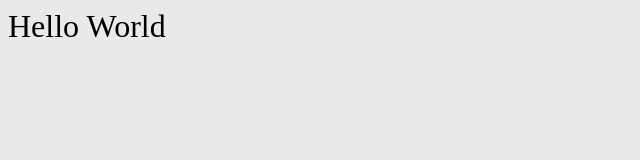
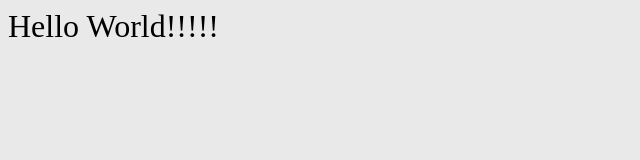
Before and after one commit to gilbertwat/hello, a plain HTML site: page index.html in a window 1280 px wide. Shown: the full height of the page, 0-640 px from the left. Drawn offline with Linux system fonts and the light colour scheme.

Commit message:
Added exclamation marks

```diff
--- a/index.html
+++ b/index.html
@@ -7,4 +7,4 @@
 		font-size: 2em;
 	}
 </style>
-<div id="title">Hello World</div>
+<div id="title">Hello World!!!!!</div>
```
